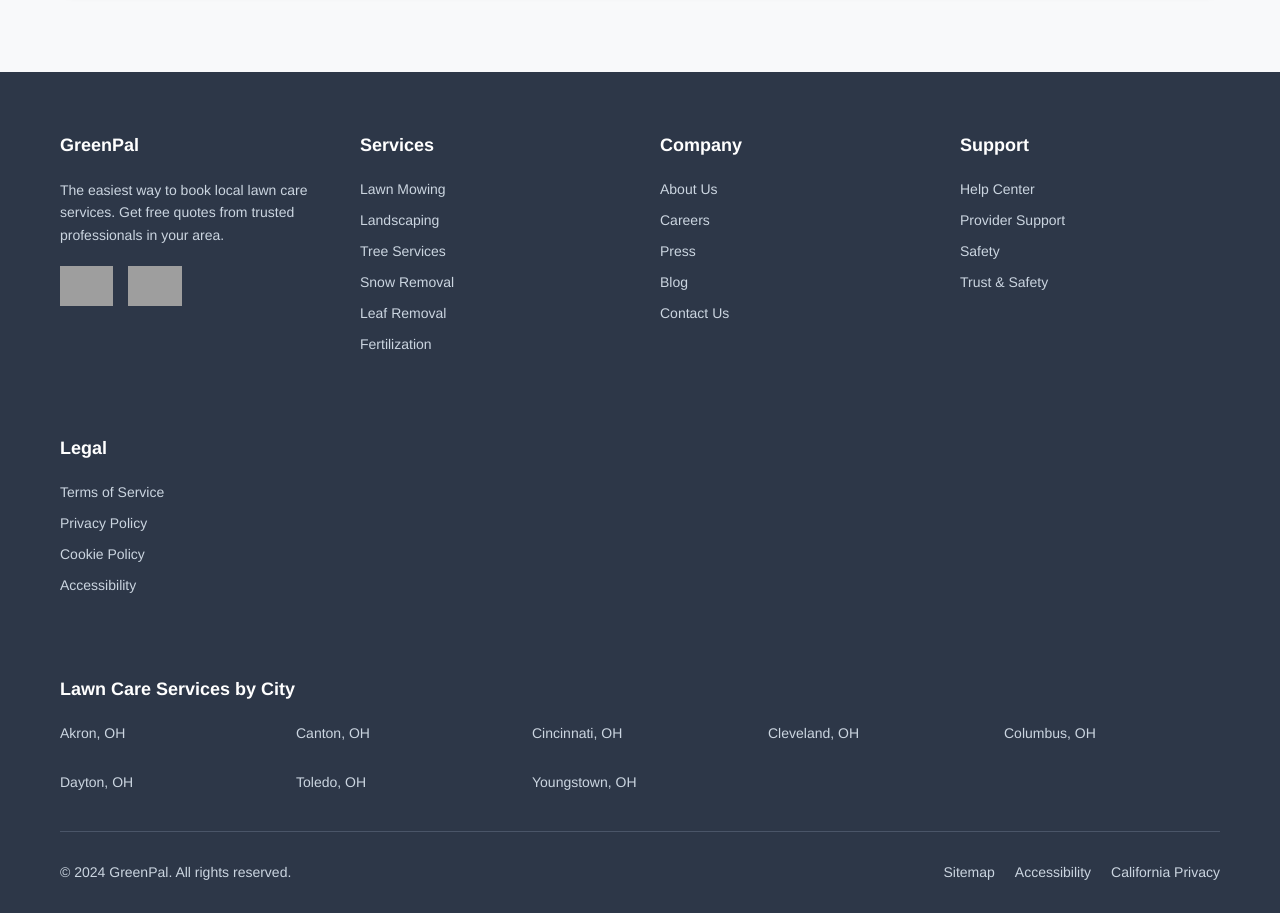
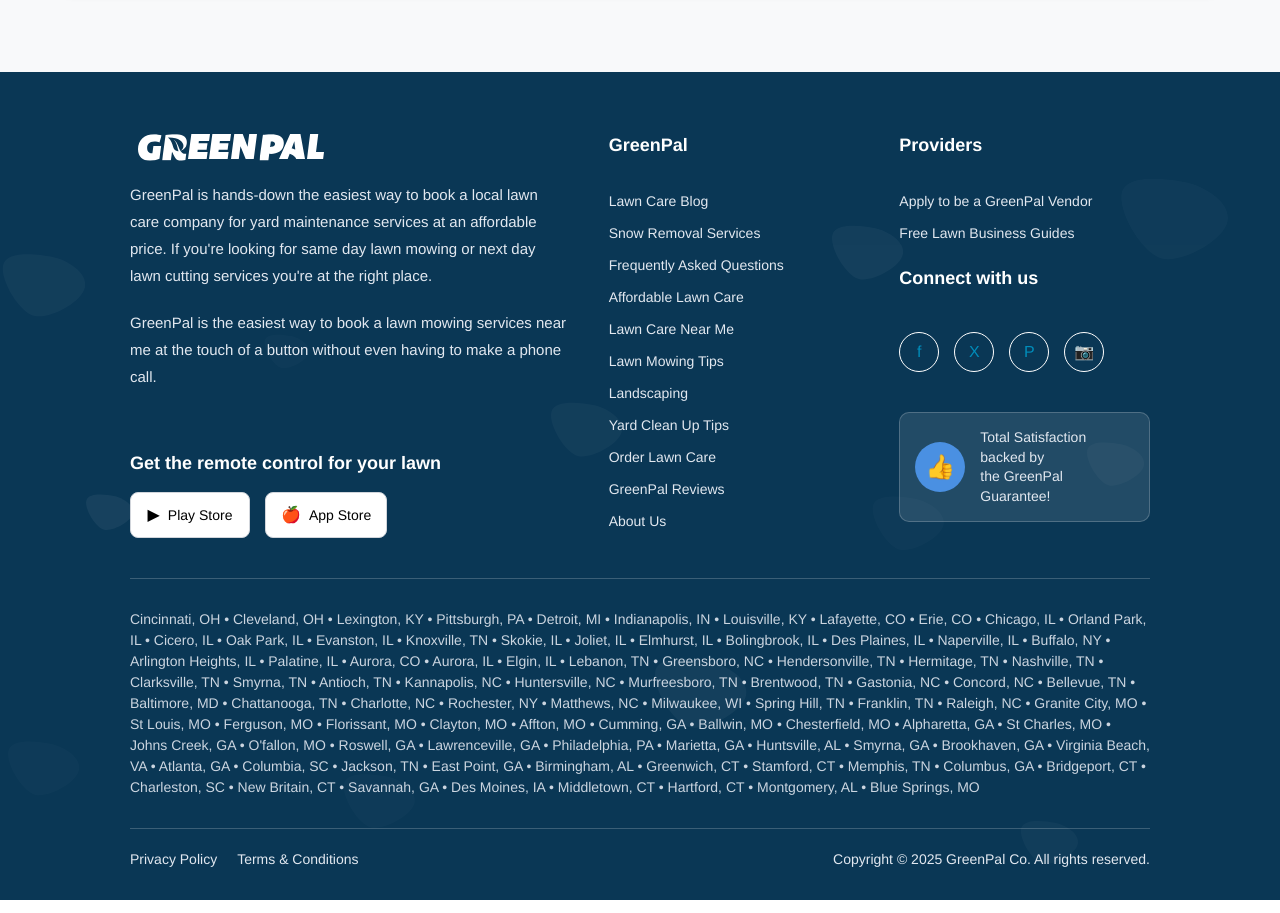
Before and after one commit to devhassanmahmood/greenpal-test, a React (Create React App) app: page / in a window 1280 px wide. Shown: the part 3820-4733 px from the top of the page. Built offline with nearby package versions, Linux system fonts and the light colour scheme; grey boxes are pictures that could not be loaded.

Commit message:
completed footer

```diff
--- a/src/components/Footer.js
+++ b/src/components/Footer.js
@@ -1,264 +1,374 @@
-import React from 'react';
+import React, { useState, useEffect } from 'react';
+import bgFooter from '../assets/bg-footer.svg';
+import logoImage from '../assets/logo.svg';
 
 const Footer = () => {
-  const footerStyles = {
-    backgroundColor: '#2d3748',
-    color: '#ffffff',
-    padding: '60px 0 30px'
+  const [isMobile, setIsMobile] = useState(false);
+
+  useEffect(() => {
+    const checkMobile = () => {
+      setIsMobile(window.innerWidth <= 768);
+    };
+
+    checkMobile();
+    window.addEventListener('resize', checkMobile);
+    return () => window.removeEventListener('resize', checkMobile);
+  }, []);
+
+  const logoStyles = {
+    marginLeft: isMobile ? '0' : '8px',
+    maxWidth: isMobile ? '200px' : 'auto',
+    height: 'auto'
   };
 
-  const containerStyles = {
-    maxWidth: '1200px',
-    margin: '0 auto',
-    padding: '0 20px'
+  const styles = {
+    footer: {
+      backgroundColor: '#2d3748',
+      color: '#ffffff',
+      padding: isMobile ? '40px 0 20px' : '60px 0 30px',
+      position: 'relative',
+      overflow: 'hidden',
+      backgroundImage: `url(${bgFooter})`,
+      backgroundSize: 'cover',
+      backgroundPosition: 'center',
+      backgroundRepeat: 'no-repeat'
+    },
+    container: {
+      maxWidth: '1200px',
+      margin: '0 auto',
+      padding: isMobile ? '0 20px' : '0 90px',
+      position: 'relative',
+      zIndex: 1
+    },
+    topSection: {
+      display: isMobile ? 'flex' : 'grid',
+      gridTemplateColumns: isMobile ? 'none' : '1.75fr 1fr 1fr',
+      flexDirection: isMobile ? 'column' : 'row',
+      gap: isMobile ? '30px' : '40px',
+      marginBottom: isMobile ? '30px' : '40px'
+    },
+    logoSection: {
+      display: 'flex',
+      flexDirection: 'column',
+      gap: isMobile ? '15px' : '20px',
+      textAlign: isMobile ? 'center' : 'left'
+    },
+    logo: {
+      fontSize: isMobile ? '24px' : '28px',
+      fontWeight: 'bold',
+      color: '#ffffff',
+      lineHeight: 1,
+      display: 'flex',
+      justifyContent: isMobile ? 'center' : 'flex-start'
+    },
+    description: {
+      color: '#e2e8f0',
+      fontSize: isMobile ? '14px' : '15px',
+      lineHeight: isMobile ? '1.6' : '1.8',
+      marginBottom: isMobile ? '15px' : '20px',
+      textAlign: isMobile ? 'center' : 'left'
+    },
+    appSection: {
+      marginTop: isMobile ? '15px' : '20px',
+      textAlign: isMobile ? 'center' : 'left'
+    },
+    appHeading: {
+      fontSize: isMobile ? '16px' : '18px',
+      fontWeight: '600',
+      marginBottom: isMobile ? '12px' : '15px',
+      color: '#ffffff',
+      textAlign: isMobile ? 'center' : 'left'
+    },
+    appButtons: {
+      display: 'flex',
+      gap: isMobile ? '10px' : '15px',
+      flexWrap: 'wrap',
+      justifyContent: isMobile ? 'center' : 'flex-start'
+    },
+    appButton: {
+      display: 'flex',
+      alignItems: 'center',
+      gap: '8px',
+      backgroundColor: '#ffffff',
+      border: '1px solid #d1d5db',
+      borderRadius: '8px',
+      padding: isMobile ? '8px 12px' : '10px 15px',
+      textDecoration: 'none',
+      color: '#000000',
+      fontSize: isMobile ? '13px' : '14px',
+      fontWeight: '500',
+      transition: 'all 0.3s ease',
+      minWidth: isMobile ? '100px' : '120px',
+      justifyContent: 'center'
+    },
+    appButtonHover: {
+      backgroundColor: '#f3f4f6',
+      transform: 'translateY(-2px)',
+      boxShadow: '0 4px 12px rgba(0,0,0,0.15)'
+    },
+    linksSection: {
+      display: 'flex',
+      flexDirection: 'column',
+      gap: isMobile ? '20px' : '30px',
+      textAlign: isMobile ? 'center' : 'left'
+    },
+    linksColumn: {
+      display: 'flex',
+      flexDirection: 'column',
+      gap: isMobile ? '10px' : '15px'
+    },
+    sectionTitle: {
+      fontSize: isMobile ? '16px' : '18px',
+      fontWeight: '600',
+      color: '#ffffff',
+      marginBottom: isMobile ? '10px' : '15px',
+      textAlign: isMobile ? 'center' : 'left'
+    },
+    linkList: {
+      listStyle: 'none',
+      padding: 0,
+      margin: 0,
+      display: 'flex',
+      flexDirection: 'column',
+      gap: isMobile ? '6px' : '8px'
+    },
+    link: {
+      color: '#e2e8f0',
+      textDecoration: 'none',
+      fontSize: isMobile ? '13px' : '14px',
+      transition: 'color 0.3s ease',
+      cursor: 'pointer',
+      textAlign: isMobile ? 'center' : 'left'
+    },
+    socialSection: {
+      display: 'flex',
+      flexDirection: 'column',
+      gap: isMobile ? '15px' : '20px',
+      textAlign: isMobile ? 'center' : 'left'
+    },
+    socialIcons: {
+      display: 'flex',
+      gap: isMobile ? '12px' : '15px',
+      marginTop: isMobile ? '8px' : '10px',
+      justifyContent: isMobile ? 'center' : 'flex-start'
+    },
+    socialIcon: {
+      width: isMobile ? '35px' : '40px',
+      height: isMobile ? '35px' : '40px',
+      border: '1px solid #ffffff',
+      borderRadius: '50%',
+      display: 'flex',
+      alignItems: 'center',
+      justifyContent: 'center',
+      backgroundColor: 'transparent',
+      transition: 'all 0.3s ease',
+      cursor: 'pointer',
+      fontSize: isMobile ? '14px' : '16px'
+    },
+    satisfactionBadge: {
+      display: 'flex',
+      alignItems: 'center',
+      gap: isMobile ? '10px' : '15px',
+      marginTop: isMobile ? '15px' : '20px',
+      padding: isMobile ? '12px' : '15px',
+      backgroundColor: 'rgba(255,255,255,0.1)',
+      borderRadius: '10px',
+      border: '1px solid rgba(255,255,255,0.2)',
+      flexDirection: isMobile ? 'column' : 'row',
+      textAlign: isMobile ? 'center' : 'left'
+    },
+    badgeIcon: {
+      width: isMobile ? '40px' : '50px',
+      height: isMobile ? '40px' : '50px',
+      backgroundColor: '#4a90e2',
+      borderRadius: '50%',
+      display: 'flex',
+      alignItems: 'center',
+      justifyContent: 'center',
+      fontSize: isMobile ? '20px' : '24px',
+      color: '#ffffff',
+      flexShrink: 0
+    },
+    satisfactionText: {
+      fontSize: isMobile ? '13px' : '14px',
+      color: '#e2e8f0',
+      lineHeight: isMobile ? '1.3' : '1.4'
+    },
+    locationsSection: {
+      borderTop: '1px solid rgba(255,255,255,0.2)',
+      paddingTop: isMobile ? '20px' : '30px',
+      marginBottom: isMobile ? '20px' : '30px'
+    },
+    locationsText: {
+      color: '#cbd5e0',
+      fontSize: isMobile ? '12px' : '14px',
+      lineHeight: isMobile ? '1.4' : '1.5',
+      textAlign: isMobile ? 'center' : 'left'
+    },
+    bottomSection: {
+      borderTop: '1px solid rgba(255,255,255,0.2)',
+      paddingTop: isMobile ? '15px' : '20px',
+      display: 'flex',
+      justifyContent: isMobile ? 'center' : 'space-between',
+      alignItems: 'center',
+      flexWrap: 'wrap',
+      gap: isMobile ? '15px' : '20px',
+      flexDirection: isMobile ? 'column' : 'row'
+    },
+    bottomLinks: {
+      display: 'flex',
+      gap: isMobile ? '15px' : '20px',
+      flexWrap: 'wrap',
+      justifyContent: isMobile ? 'center' : 'flex-start'
+    },
+    bottomLink: {
+      color: '#e2e8f0',
+      textDecoration: 'none',
+      fontSize: isMobile ? '13px' : '14px',
+      transition: 'color 0.3s ease',
+      textAlign: isMobile ? 'center' : 'left'
+    },
+    copyright: {
+      color: '#e2e8f0',
+      fontSize: isMobile ? '12px' : '14px',
+      textAlign: isMobile ? 'center' : 'left'
+    }
   };
 
-  const mainFooterStyles = {
-    display: 'grid',
-    gridTemplateColumns: 'repeat(auto-fit, minmax(250px, 1fr))',
-    gap: '40px',
-    marginBottom: '40px'
+  const [hoveredStates, setHoveredStates] = React.useState({});
+
+  const handleMouseEnter = (key) => {
+    setHoveredStates(prev => ({ ...prev, [key]: true }));
   };
 
-  const footerSectionStyles = {
-    marginBottom: '30px'
+  const handleMouseLeave = (key) => {
+    setHoveredStates(prev => ({ ...prev, [key]: false }));
   };
 
-  const footerTitleStyles = {
-    fontSize: '18px',
-    fontWeight: '600',
-    marginBottom: '20px',
-    color: '#ffffff'
-  };
-
-  const footerLinkStyles = {
-    display: 'block',
-    color: '#cbd5e0',
-    textDecoration: 'none',
-    marginBottom: '10px',
-    fontSize: '14px',
-    transition: 'color 0.3s ease'
-  };
-
-  const appStoreStyles = {
-    display: 'flex',
-    gap: '15px',
-    marginTop: '15px'
-  };
-
-  const appStoreButtonStyles = {
-    height: '40px',
-    width: 'auto'
-  };
-
-  const socialLinksStyles = {
-    display: 'flex',
-    gap: '15px',
-    marginTop: '15px'
-  };
-
-  const socialIconStyles = {
-    width: '24px',
-    height: '24px',
-    color: '#cbd5e0',
-    transition: 'color 0.3s ease'
-  };
-
-  const bottomFooterStyles = {
-    borderTop: '1px solid #4a5568',
-    paddingTop: '30px',
-    display: 'flex',
-    justifyContent: 'space-between',
-    alignItems: 'center',
-    flexWrap: 'wrap',
-    gap: '20px'
-  };
-
-  const copyrightStyles = {
-    color: '#cbd5e0',
-    fontSize: '14px'
-  };
-
-  const bottomLinksStyles = {
-    display: 'flex',
-    gap: '20px',
-    flexWrap: 'wrap'
-  };
-
-  const bottomLinkStyles = {
-    color: '#cbd5e0',
-    textDecoration: 'none',
-    fontSize: '14px',
-    transition: 'color 0.3s ease'
-  };
-
-  const citiesGridStyles = {
-    display: 'grid',
-    gridTemplateColumns: 'repeat(auto-fit, minmax(200px, 1fr))',
-    gap: '20px',
-    marginTop: '20px'
-  };
-
-  const cityLinkStyles = {
-    color: '#cbd5e0',
-    textDecoration: 'none',
-    fontSize: '14px',
-    transition: 'color 0.3s ease',
-    display: 'block',
-    marginBottom: '8px'
-  };
-
-  const handleLinkHover = (e) => {
-    e.target.style.color = '#8fb741';
-  };
-
-  const handleLinkLeave = (e) => {
-    e.target.style.color = '#cbd5e0';
-  };
-
-  const cities = [
-    "Akron, OH",
-    "Canton, OH",
-    "Cincinnati, OH",
-    "Cleveland, OH",
-    "Columbus, OH",
-    "Dayton, OH",
-    "Toledo, OH",
-    "Youngstown, OH"
-  ];
-
   return (
-    <footer style={footerStyles}>
-      <div style={containerStyles}>
-        <div style={mainFooterStyles}>
-          <div style={footerSectionStyles}>
-            <h3 style={footerTitleStyles}>GreenPal</h3>
-            <p style={{ color: '#cbd5e0', fontSize: '14px', lineHeight: '1.6', marginBottom: '20px' }}>
-              The easiest way to book local lawn care services. Get free quotes from trusted professionals in your area.
-            </p>
-            <div style={appStoreStyles}>
-              <a href="#" style={{ textDecoration: 'none' }}>
-                <img
-                  style={appStoreButtonStyles}
-                  alt="Download on App Store"
-                  src="https://greenpal-production.s3.amazonaws.com/images/app-store-badge.svg"
-                />
-              </a>
-              <a href="#" style={{ textDecoration: 'none' }}>
-                <img
-                  style={appStoreButtonStyles}
-                  alt="Get it on Google Play"
-                  src="https://greenpal-production.s3.amazonaws.com/images/google-play-badge.svg"
-                />
-              </a>
+    <footer style={styles.footer}>
+      <div style={styles.container}>
+        <div style={styles.topSection}>
+          {/* Logo and Description Section */}
+          <div style={styles.logoSection}>
+            <div style={styles.logo}>
+              <span style={{ flexShrink: 0 }}>
+                <a href="https://www.yourgreenpal.com/" style={{ textDecoration: 'none' }}>
+                  <img
+                    id="logo-image"
+                    loading="lazy"
+                    alt="local-lawn-cutting-services-in-Columbus-OH"
+                    title="the-yard-cutting-businesses-in-Columbus-OH"
+                    src={logoImage}
+                    style={logoStyles}
+                  />
+                </a>
+              </span>
+            </div>
+            <div style={styles.description}>
+              <p>GreenPal is hands-down the easiest way to book a local lawn care company for yard maintenance services at an affordable price. If you're looking for same day lawn mowing or next day lawn cutting services you're at the right place.</p>
+              <p style={{ marginTop: '20px' }}>GreenPal is the easiest way to book a lawn mowing services near me at the touch of a button without even having to make a phone call.</p>
+            </div>
+            <div style={styles.appSection}>
+              <div style={styles.appHeading}>Get the remote control for your lawn</div>
+              <div style={styles.appButtons}>
+                <a
+                  href="https://play.google.com/store/apps/details?id=com.ionicframework.greenpal793748&hl=en"
+                  target="_blank"
+                  rel="noopener"
+                  style={{
+                    ...styles.appButton,
+                    ...(hoveredStates.playStore ? styles.appButtonHover : {})
+                  }}
+                  onMouseEnter={() => handleMouseEnter('playStore')}
+                  onMouseLeave={() => handleMouseLeave('playStore')}
+                >
+                  <span style={{ fontSize: isMobile ? '14px' : '16px' }}>▶</span>
+                  <span>Play Store</span>
+                </a>
+                <a
+                  href="https://apps.apple.com/us/app/greenpal-lawn-yard-care-app/id674679653"
+                  target="_blank"
+                  rel="noopener"
+                  style={{
+                    ...styles.appButton,
+                    ...(hoveredStates.appStore ? styles.appButtonHover : {})
+                  }}
+                  onMouseEnter={() => handleMouseEnter('appStore')}
+                  onMouseLeave={() => handleMouseLeave('appStore')}
+                >
+                  <span style={{ fontSize: isMobile ? '14px' : '16px' }}>🍎</span>
+                  <span>App Store</span>
+                </a>
+              </div>
             </div>
           </div>
 
-          <div style={footerSectionStyles}>
-            <h3 style={footerTitleStyles}>Services</h3>
-            <a href="#" style={footerLinkStyles} onMouseEnter={handleLinkHover} onMouseLeave={handleLinkLeave}>
-              Lawn Mowing
-            </a>
-            <a href="#" style={footerLinkStyles} onMouseEnter={handleLinkHover} onMouseLeave={handleLinkLeave}>
-              Landscaping
-            </a>
-            <a href="#" style={footerLinkStyles} onMouseEnter={handleLinkHover} onMouseLeave={handleLinkLeave}>
-              Tree Services
-            </a>
-            <a href="#" style={footerLinkStyles} onMouseEnter={handleLinkHover} onMouseLeave={handleLinkLeave}>
-              Snow Removal
-            </a>
-            <a href="#" style={footerLinkStyles} onMouseEnter={handleLinkHover} onMouseLeave={handleLinkLeave}>
-              Leaf Removal
-            </a>
-            <a href="#" style={footerLinkStyles} onMouseEnter={handleLinkHover} onMouseLeave={handleLinkLeave}>
-              Fertilization
-            </a>
+          {/* Links Section */}
+          <div style={styles.linksSection}>
+            <div style={styles.linksColumn}>
+              <div style={styles.sectionTitle}>GreenPal</div>
+              <ul style={styles.linkList}>
+                <li><a href="/blog" style={styles.link}>Lawn Care Blog</a></li>
+                <li><a href="/snow-removal-services" style={styles.link}>Snow Removal Services</a></li>
+                <li><a href="/knowledge-base" style={styles.link}>Frequently Asked Questions</a></li>
+                <li><a href="/affordable-lawn-service" style={styles.link}>Affordable Lawn Care</a></li>
+                <li><a href="/lawn-care-near-me" style={styles.link}>Lawn Care Near Me</a></li>
+                <li><a href="/lawn-mowing-everything" style={styles.link}>Lawn Mowing Tips</a></li>
+                <li><a href="/landscaping-tips" style={styles.link}>Landscaping</a></li>
+                <li><a href="/yard-cleanup-tips" style={styles.link}>Yard Clean Up Tips</a></li>
+                <li><a href="/order-lawn-care" style={styles.link}>Order Lawn Care</a></li>
+                <li><a href="/blog" style={styles.link}>GreenPal Reviews</a></li>
+                <li><a href="/team" style={styles.link}>About Us</a></li>
+              </ul>
+            </div>
           </div>
 
-          <div style={footerSectionStyles}>
-            <h3 style={footerTitleStyles}>Company</h3>
-            <a href="#" style={footerLinkStyles} onMouseEnter={handleLinkHover} onMouseLeave={handleLinkLeave}>
-              About Us
-            </a>
-            <a href="#" style={footerLinkStyles} onMouseEnter={handleLinkHover} onMouseLeave={handleLinkLeave}>
-              Careers
-            </a>
-            <a href="#" style={footerLinkStyles} onMouseEnter={handleLinkHover} onMouseLeave={handleLinkLeave}>
-              Press
-            </a>
-            <a href="#" style={footerLinkStyles} onMouseEnter={handleLinkHover} onMouseLeave={handleLinkLeave}>
-              Blog
-            </a>
-            <a href="#" style={footerLinkStyles} onMouseEnter={handleLinkHover} onMouseLeave={handleLinkLeave}>
-              Contact Us
-            </a>
-          </div>
+          {/* Providers and Social Section */}
+          <div style={styles.socialSection}>
+            <div style={styles.linksColumn}>
+              <div style={styles.sectionTitle}>Providers</div>
+              <ul style={styles.linkList}>
+                <li><a href="/welcome-vendor" target="_blank" rel="noopener" style={styles.link}>Apply to be a GreenPal Vendor</a></li>
+                <li><a href="https://www.yourgreenpal.com/guides" target="_blank" rel="noopener" style={styles.link}>Free Lawn Business Guides</a></li>
+              </ul>
+            </div>
 
-          <div style={footerSectionStyles}>
-            <h3 style={footerTitleStyles}>Support</h3>
-            <a href="#" style={footerLinkStyles} onMouseEnter={handleLinkHover} onMouseLeave={handleLinkLeave}>
-              Help Center
-            </a>
-            <a href="#" style={footerLinkStyles} onMouseEnter={handleLinkHover} onMouseLeave={handleLinkLeave}>
-              Provider Support
-            </a>
-            <a href="#" style={footerLinkStyles} onMouseEnter={handleLinkHover} onMouseLeave={handleLinkLeave}>
-              Safety
-            </a>
-            <a href="#" style={footerLinkStyles} onMouseEnter={handleLinkHover} onMouseLeave={handleLinkLeave}>
-              Trust & Safety
-            </a>
-          </div>
+            <div style={styles.linksColumn}>
+              <div style={styles.sectionTitle}>Connect with us</div>
+              <div style={styles.socialIcons}>
+                <a href="https://www.facebook.com/pages/GreenPal/495779490484818" target="_blank" rel="noopener" style={styles.socialIcon}>f</a>
+                <a href="https://x.com/YourGreenPal" target="_blank" rel="noopener" style={styles.socialIcon}>X</a>
+                <a href="https://www.pinterest.com/yourgreenpal/" target="_blank" rel="noopener" style={styles.socialIcon}>P</a>
+                <a href="https://www.instagram.com/yourgreenpal/" target="_blank" rel="noopener" style={styles.socialIcon}>📷</a>
+              </div>
+            </div>
 
-          <div style={footerSectionStyles}>
-            <h3 style={footerTitleStyles}>Legal</h3>
-            <a href="#" style={footerLinkStyles} onMouseEnter={handleLinkHover} onMouseLeave={handleLinkLeave}>
-              Terms of Service
-            </a>
-            <a href="#" style={footerLinkStyles} onMouseEnter={handleLinkHover} onMouseLeave={handleLinkLeave}>
-              Privacy Policy
-            </a>
-            <a href="#" style={footerLinkStyles} onMouseEnter={handleLinkHover} onMouseLeave={handleLinkLeave}>
-              Cookie Policy
-            </a>
-            <a href="#" style={footerLinkStyles} onMouseEnter={handleLinkHover} onMouseLeave={handleLinkLeave}>
-              Accessibility
-            </a>
+            <div style={styles.satisfactionBadge}>
+              <div style={styles.badgeIcon}>👍</div>
+              <div style={styles.satisfactionText}>
+                Total Satisfaction backed by<br />
+                the GreenPal Guarantee!
+              </div>
+            </div>
           </div>
         </div>
 
-        <div style={footerSectionStyles}>
-          <h3 style={footerTitleStyles}>Lawn Care Services by City</h3>
-          <div style={citiesGridStyles}>
-            {cities.map((city, index) => (
-              <a
-                key={index}
-                href={`/local/lawn-care-${city.toLowerCase().replace(', oh', '-oh').replace(' ', '-')}`}
-                style={cityLinkStyles}
-                onMouseEnter={handleLinkHover}
-                onMouseLeave={handleLinkLeave}
-              >
-                {city}
-              </a>
-            ))}
+        {/* Locations Section */}
+        <div style={styles.locationsSection}>
+          <div style={styles.locationsText}>
+            Cincinnati, OH • Cleveland, OH • Lexington, KY • Pittsburgh, PA • Detroit, MI • Indianapolis, IN • Louisville, KY • Lafayette, CO • Erie, CO • Chicago, IL • Orland Park, IL • Cicero, IL • Oak Park, IL • Evanston, IL • Knoxville, TN • Skokie, IL • Joliet, IL • Elmhurst, IL • Bolingbrook, IL • Des Plaines, IL • Naperville, IL • Buffalo, NY • Arlington Heights, IL • Palatine, IL • Aurora, CO • Aurora, IL • Elgin, IL • Lebanon, TN • Greensboro, NC • Hendersonville, TN • Hermitage, TN • Nashville, TN • Clarksville, TN • Smyrna, TN • Antioch, TN • Kannapolis, NC • Huntersville, NC • Murfreesboro, TN • Brentwood, TN • Gastonia, NC • Concord, NC • Bellevue, TN • Baltimore, MD • Chattanooga, TN • Charlotte, NC • Rochester, NY • Matthews, NC • Milwaukee, WI • Spring Hill, TN • Franklin, TN • Raleigh, NC • Granite City, MO • St Louis, MO • Ferguson, MO • Florissant, MO • Clayton, MO • Affton, MO • Cumming, GA • Ballwin, MO • Chesterfield, MO • Alpharetta, GA • St Charles, MO • Johns Creek, GA • O'fallon, MO • Roswell, GA • Lawrenceville, GA • Philadelphia, PA • Marietta, GA • Huntsville, AL • Smyrna, GA • Brookhaven, GA • Virginia Beach, VA • Atlanta, GA • Columbia, SC • Jackson, TN • East Point, GA • Birmingham, AL • Greenwich, CT • Stamford, CT • Memphis, TN • Columbus, GA • Bridgeport, CT • Charleston, SC • New Britain, CT • Savannah, GA • Des Moines, IA • Middletown, CT • Hartford, CT • Montgomery, AL • Blue Springs, MO
           </div>
         </div>
 
-        <div style={bottomFooterStyles}>
-          <div style={copyrightStyles}>
-            © 2024 GreenPal. All rights reserved.
+        {/* Bottom Section */}
+        <div style={styles.bottomSection}>
+          <div style={styles.bottomLinks}>
+            <a href="/privacy-policy" style={styles.bottomLink}>Privacy Policy</a>
+            <a href="/terms" style={styles.bottomLink}>Terms & Conditions</a>
           </div>
-          <div style={bottomLinksStyles}>
-            <a href="#" style={bottomLinkStyles} onMouseEnter={handleLinkHover} onMouseLeave={handleLinkLeave}>
-              Sitemap
-            </a>
-            <a href="#" style={bottomLinkStyles} onMouseEnter={handleLinkHover} onMouseLeave={handleLinkLeave}>
-              Accessibility
-            </a>
-            <a href="#" style={bottomLinkStyles} onMouseEnter={handleLinkHover} onMouseLeave={handleLinkLeave}>
-              California Privacy
-            </a>
+          <div style={styles.copyright}>
+            Copyright © 2025 GreenPal Co. All rights reserved.
           </div>
         </div>
       </div>
```
Also changed, not shown: src/assets/bg-footer.svg (added).
